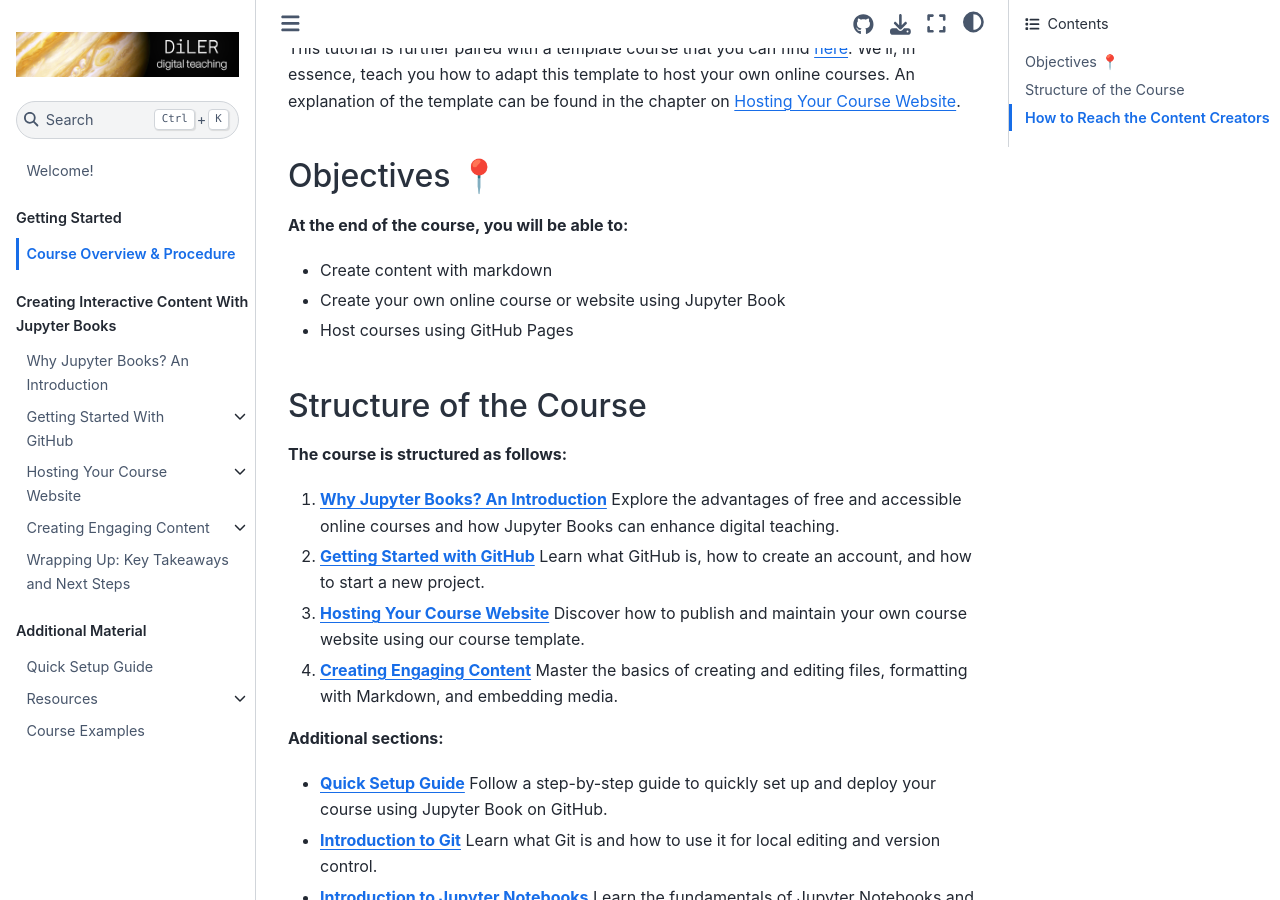
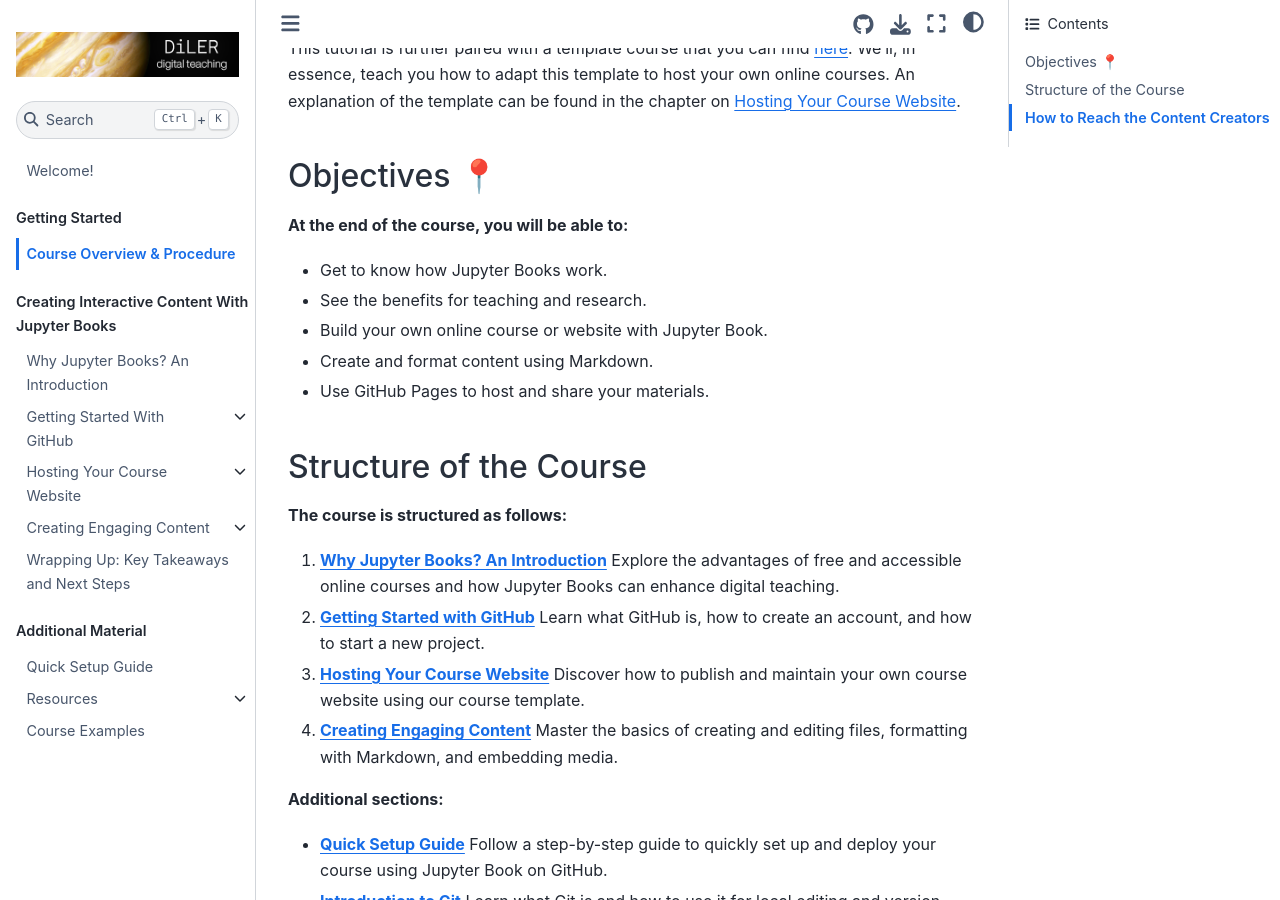
Before and after one commit to M-earnest/tutorial_jupyter_books, a Jupyter Book: the page built from general-information/overview.md, in a window 1280 px wide and 900 px high, scrolled down 374 px. Built offline with Jupyter Book 1.0.4 settings and Sphinx 7.4.7 and the Sphinx Book theme 1.1.4, drawn with Linux system fonts in a browser that asks for light colours; pages that are not in the unit, such as notebooks, are missing from menus.

Commit message:
Update overview.md
Updated objectives with Jannikas content

```diff
--- a/general-information/overview.md
+++ b/general-information/overview.md
@@ -6,15 +6,14 @@
 
 This tutorial is further paired with a template course that you can find [here](https://github.com/diler-digitell/course-template). We'll, in essence, teach you how to adapt this template to host your own online courses. An explanation of the template can be found in the chapter on [Hosting Your Course Website](../content/2_host/host_website).
 
-
 ## Objectives 📍
 
 **At the end of the course, you will be able to:**
-
-* Create content with markdown
-* Create your own online course or website using Jupyter Book
-* Host courses using GitHub Pages
-
+* Get to know how Jupyter Books work.
+* See the benefits for teaching and research.
+* Build your own online course or website with Jupyter Book.
+* Create and format content using Markdown.
+* Use GitHub Pages to host and share your materials.
 
 ## Structure of the Course
 
```
